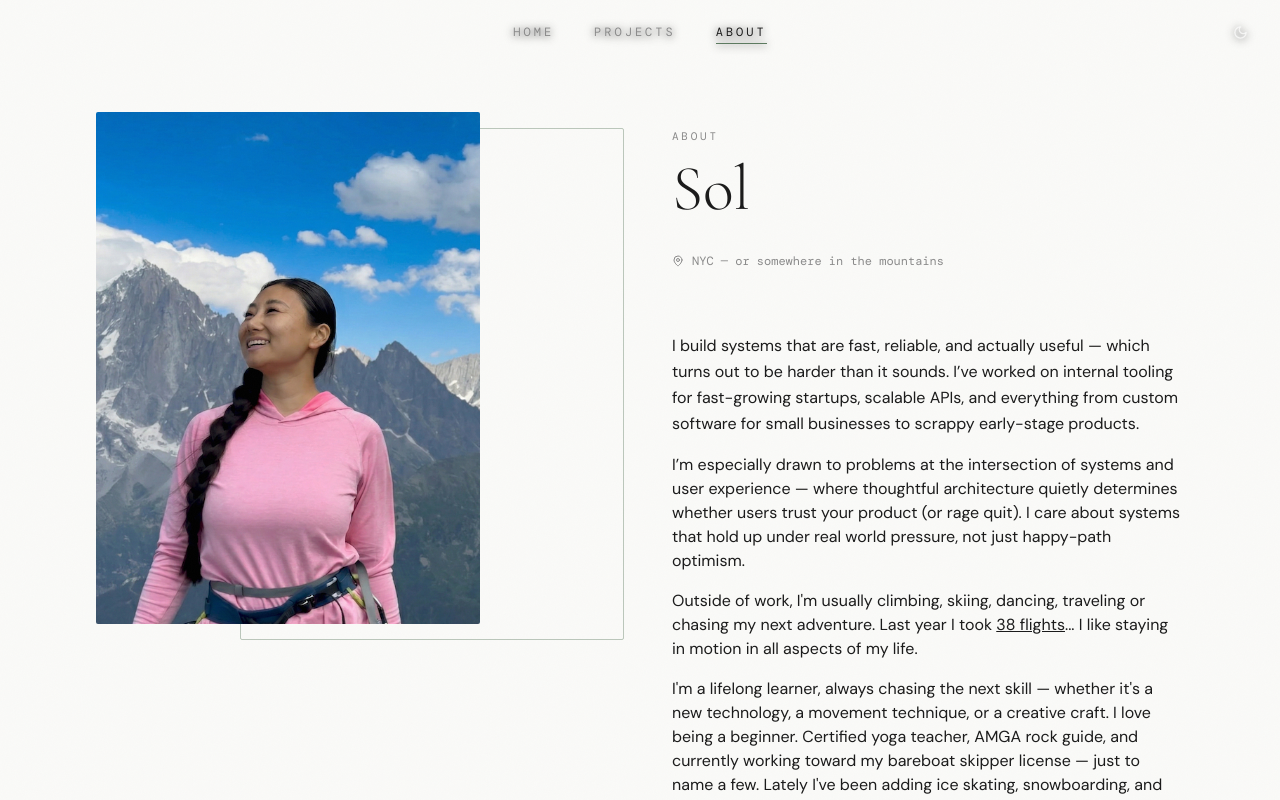
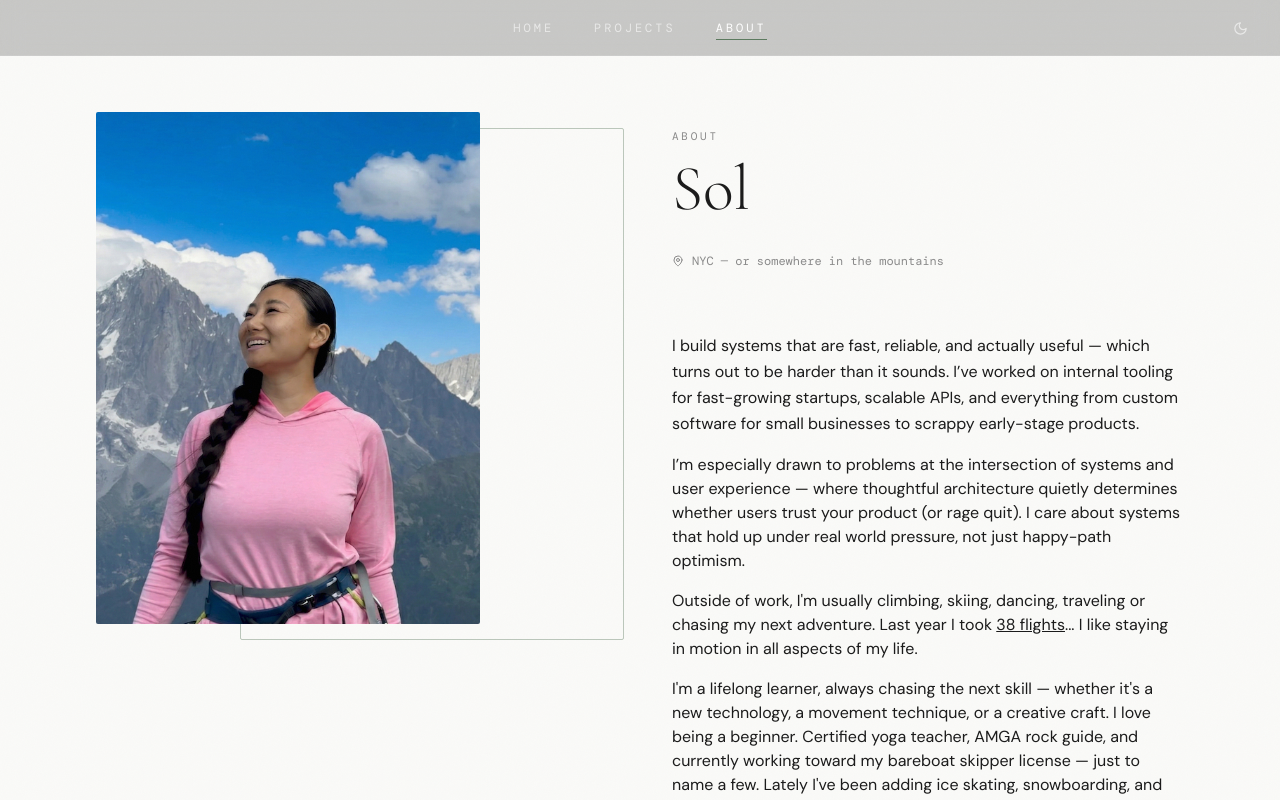
Before and after one commit to jin501/soljin.io, a React (Vite) app: page /about in a window 1280 px wide. Shown: the top 800 px of the page. Built offline with nearby package versions, Linux system fonts and the light colour scheme; a web font is replaced by a local one.

Commit message:
add frosted nav bar

```diff
--- a/src/components/Nav.tsx
+++ b/src/components/Nav.tsx
@@ -16,7 +16,9 @@ export function Nav() {
 
   return (
     <header className="fixed top-0 left-0 right-0 z-50">
-      <nav className="flex items-center justify-center px-8 py-6">
+      {/* Frosted glass bar */}
+      <div className="absolute inset-0 backdrop-blur-md bg-black/20 border-b border-white/10" />
+      <nav className="relative flex items-center justify-center px-8 py-5">
         {/* Centered links */}
         <div className="flex items-center gap-10">
           {links.map(({ to, label }) => {
@@ -26,10 +28,10 @@ export function Nav() {
                 key={to}
                 to={to}
                 className={clsx(
-                  'text-mono text-xs tracking-widest uppercase transition-colors duration-200 relative drop-shadow-[0_1px_4px_rgba(0,0,0,0.9)]',
+                  'font-mono text-xs tracking-widest uppercase transition-colors duration-200 relative',
                   active
-                    ? 'text-[var(--text)]'
-                    : 'text-[var(--text-muted)] hover:text-[var(--text)]'
+                    ? 'text-white'
+                    : 'text-white/60 hover:text-white'
                 )}
               >
                 {label}
@@ -49,7 +51,8 @@ export function Nav() {
         <button
           onClick={toggle}
           aria-label="Toggle theme"
-          className="absolute right-8 text-white/70 hover:text-white transition-colors duration-200 drop-shadow-[0_1px_4px_rgba(0,0,0,0.9)]"        >
+          className="absolute right-8 text-white/60 hover:text-white transition-colors duration-200"
+        >
           <motion.div
             key={theme}
             initial={{ opacity: 0, rotate: -90, scale: 0.8 }}
@@ -60,9 +63,6 @@ export function Nav() {
           </motion.div>
         </button>
       </nav>
-
-      {/* Subtle border that fades in on scroll */}
-      <div className="h-px bg-[var(--border)] opacity-0 transition-opacity duration-300" id="nav-border" />
     </header>
   );
 }
```
